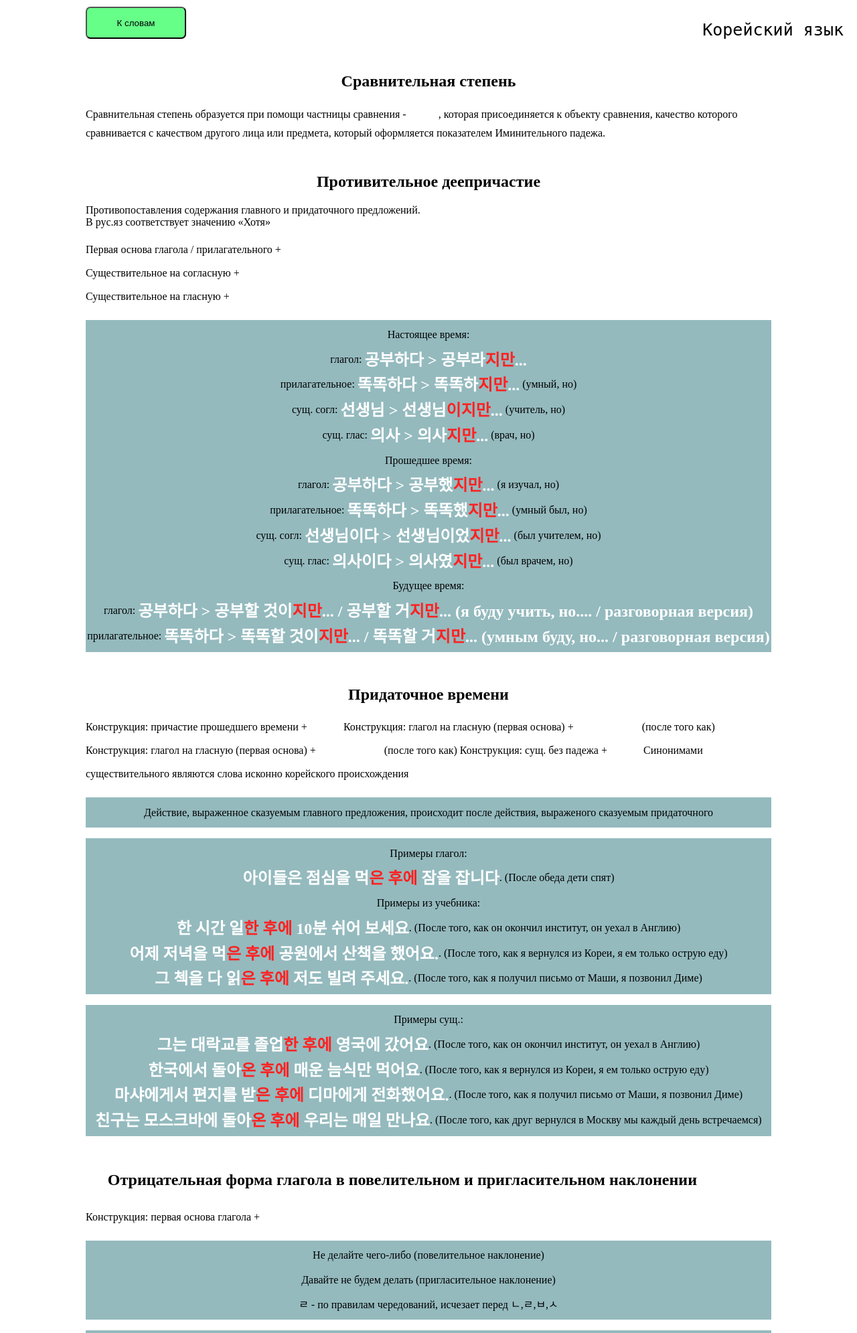
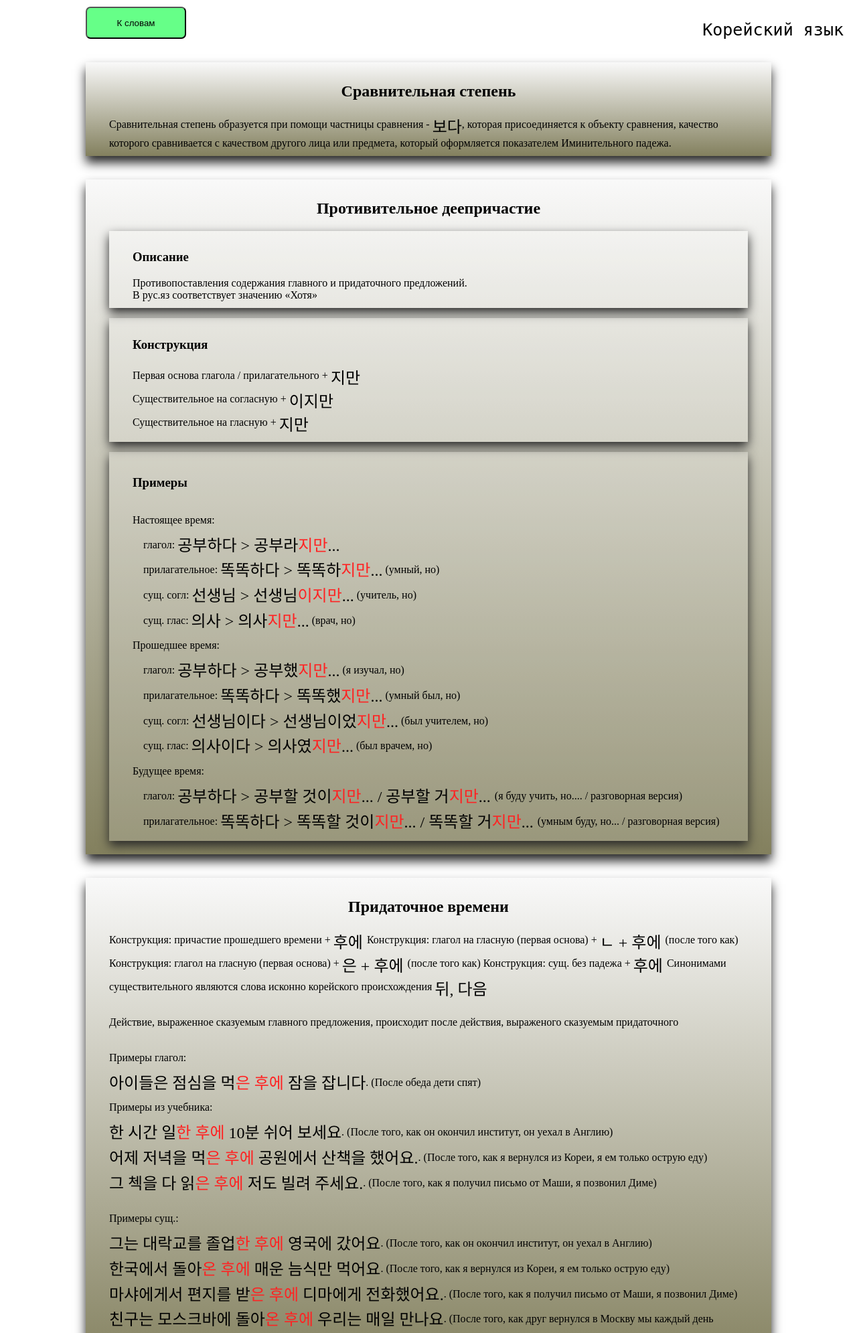
Before and after one commit to zinchuk0480/korean, a Python web app: template templates/rules.html in a window 1280 px wide. Shown: the top 1991 px of the page at 67% size. Run offline with Jinja, Linux system fonts and the light colour scheme; the template is opened without the code that fills it, so the values that code supplies are empty.

Commit message:
new rules style

```diff
--- a/static/rules.css
+++ b/static/rules.css
@@ -1,25 +1,42 @@
-.section_title{
-	margin-top: 50px;
+article{
+	margin: 35px 0;
+	padding: 10px 35px;
+	background: linear-gradient(180deg, #f9f9f9, #83805e);
+	box-shadow: 0 10px 15px #282828;
+}
+
+.article_title{
 	text-align: center;
+}
+
+.article__block{
+	margin: 15px 0 10px 0;
+	padding: 10px 35px;
+  box-shadow: 0 7px 15px #282828;
+	background-color: #ffffff2b;
+}
+
+.section__list{
+	margin: 0px auto;
+}
+.section__list-element{
+	padding-left: 1rem;
+}
+
+.description,
+.construction{
+
 }
 
 .big_size{
 	font-size: 1.5rem;
 	vertical-align: middle;
-	font-weight: bold;
-	color: #fff;
+	color: #000;
 }
 
 .line_text{
-	/*height: 50px;*/
-    padding: 4.1px 0;
-    box-sizing: border-box;
-    /*font-size: 2rem;*/
     line-height: 2.3rem;
-    /*white-space: nowrap;*/
-    text-align: center;
-    /*color: #fff;*/
-    background-color: #94babe;
+    overflow-wrap: break-word;
 }
 
 .red_text{
--- a/static/style.css
+++ b/static/style.css
@@ -9,12 +9,14 @@ ul, li{
 	margin: 0px;
 	list-style: none;
 }
-
-.word_list li:nth-child(2n){
+.word__list-element{
+	display: flex;
+}
+.word__list-element:nth-child(2n){
 	background-color: #eef8f9;
 }
 
-ul{
+.word_list{
 	display: block;
 	/*min-width: fit-content;*/
 	width: -moz-fit-content;
@@ -24,7 +26,7 @@ ul{
 	padding: 0px 10px;
 }
 
-li{
+.list_menu{
 	display: flex;
 	padding: 0px 20px;
 }
@@ -161,7 +163,7 @@ li{
 	transition: opacity .3s;
 }
 
-li:hover .opacity_cl{
+.word__list-element:hover .opacity_cl{
 	opacity: 1;
 }
 
@@ -181,11 +183,11 @@ li:hover .opacity_cl{
 	transition: flex .3s;
 }
 
-.word_list li:hover, .word_list li:nth-child(2n):hover{
+.word__list-element:hover, .word__list-element:nth-child(2n):hover{
 	background-color: rgba(117,255,177,.3);
 	transition: background-color .2s;
 }
-.word_list li:hover ::before{
+.word__list-element:hover ::before{
 	flex: 0.3 0 auto;
 }
 
--- a/static/table.css
+++ b/static/table.css
@@ -1,7 +1,7 @@
 .wraper_tables{
 	width: 80%;
 	margin: 10px auto;
-	overflow-x: scroll;
+	/*overflow-x: scroll;*/
 }
 
 .table__table-padez,
--- a/templates/rules.html
+++ b/templates/rules.html
@@ -12,42 +12,51 @@
 </a>
 
 
-<section>
-	<h2 class="section_title">Сравнительная степень</h2>
+<article>
+	<h2 class="article_title">Сравнительная степень</h2>
 	Сравнительная степень образуется при помощи частницы сравнения - <span class="big_size">보다</span>, которая присоединяется к объекту сравнения, качество которого сравнивается с качеством другого лица или предмета, который оформляется показателем Иминительного падежа.
-</section>
+</article>
 
-<section>
-	<h2 class="section_title"> Противительное деепричастие </h2>
-	<p class="description">
+<article>
+	<h2 class="article_title"> Противительное деепричастие </h2>
+	<section class="article__block description">
+		<h3> Описание </h3>
 		Противопоставления содержания главного и придаточного предложений.<br>
-		В рус.яз соответствует значению «Хотя»</p>
-	<p class="construction">
+		В рус.яз соответствует значению «Хотя»</section>
+	<section class="article__block construction">
+		<h3> Конструкция </h3>
 		Первая основа глагола / прилагательного + <span class="big_size">지만</span> <br>
 		Существительное на согласную + <span class="big_size">이지만</span> <br>
 		Существительное на гласную + <span class="big_size">지만</span>
-	</p>
-	<p class="line_text">
+	</section>
+	<section class="article__block line_text">
+		<h3> Примеры </h3>
 		Настоящее время: <br>
-		глагол: <span class="big_size">공부하다 > 공부라<span class="red_text">지만</span>...</span> <br>
-		прилагательное: <span class="big_size">똑똑하다 > 똑똑하<span class="red_text">지만</span>...</span> (умный, но) <br>
-		сущ. согл: <span class="big_size">선생님 > 선생님<span class="red_text">이지만</span>...</span> (учитель, но) <br>
-		сущ. глас: <span class="big_size">의사 > 의사<span class="red_text">지만</span>...</span> (врач, но) <br>
+		<ul class="section__list">
+		<li class="section__list-element">глагол: <span class="big_size">공부하다 > 공부라<span class="red_text">지만</span>...</span></li>
+		<li class="section__list-element">прилагательное: <span class="big_size">똑똑하다 > 똑똑하<span class="red_text">지만</span>...</span> (умный, но)</li>
+		<li class="section__list-element">сущ. согл: <span class="big_size">선생님 > 선생님<span class="red_text">이지만</span>...</span> (учитель, но)</li>
+		<li class="section__list-element">сущ. глас: <span class="big_size">의사 > 의사<span class="red_text">지만</span>...</span> (врач, но) </li>
+		</ul>
 		Прошедшее время: <br>
-		глагол: <span class="big_size">공부하다 > 공부했<span class="red_text">지만</span>...</span> (я изучал, но) <br>
-		прилагательное: <span class="big_size">똑똑하다 > 똑똑했<span class="red_text">지만</span>...</span> (умный был, но) <br>
-		сущ. согл: <span class="big_size">선생님이다 > 선생님이었<span class="red_text">지만</span>...</span> (был учителем, но) <br>
-		сущ. глас: <span class="big_size">의사이다 > 의사였<span class="red_text">지만</span>...</span> (был врачем, но) <br>
+		<ul class="section__list">
+		<li class="section__list-element">глагол: <span class="big_size">공부하다 > 공부했<span class="red_text">지만</span>...</span> (я изучал, но) </li>
+		<li class="section__list-element">прилагательное: <span class="big_size">똑똑하다 > 똑똑했<span class="red_text">지만</span>...</span> (умный был, но) </li>
+		<li class="section__list-element">сущ. согл: <span class="big_size">선생님이다 > 선생님이었<span class="red_text">지만</span>...</span> (был учителем, но) </li>
+		<li class="section__list-element">сущ. глас: <span class="big_size">의사이다 > 의사였<span class="red_text">지만</span>...</span> (был врачем, но) </li>
+		</ul>
 		Будущее время: <br>
-		глагол: <span class="big_size">공부하다 > 공부할 것이<span class="red_text">지만</span>... / 공부할 거<span class="red_text">지만</span>... (я буду учить, но.... / разговорная версия)</span> <br>
-		прилагательное: <span class="big_size">똑똑하다 > 똑똑할 것이<span class="red_text">지만</span>... / 똑똑할 거<span class="red_text">지만</span>... (умным буду, но... / разговорная версия)</span> <br>
-	</p>
-</section>
+		<ul>
+		<li class="section__list-element">глагол: <span class="big_size">공부하다 > 공부할 것이<span class="red_text">지만</span>... / 공부할 거<span class="red_text">지만</span>... </span> (я буду учить, но.... / разговорная версия)</li>
+		<li class="section__list-element">прилагательное: <span class="big_size">똑똑하다 > 똑똑할 것이<span class="red_text">지만</span>... / 똑똑할 거<span class="red_text">지만</span>... </span> (умным буду, но... / разговорная версия)</li>
+		</ul>
+	</section>
+</article>
 
 
 
-<section>
-	<h2 class="section_title"> Придаточное времени </h2>
+<article>
+	<h2 class="article_title"> Придаточное времени </h2>
 	Конструкция: причастие прошедшего времени + <span class="big_size"> 후에 </span>
 	Конструкция: глагол на гласную (первая основа) + <span class="big_size"> ㄴ + 후에 </span> (после того как) <br>
 	Конструкция: глагол на гласную (первая основа) + <span class="big_size"> 은 + 후에 </span> (после того как)
@@ -71,11 +80,11 @@
 		<span class="big_size">마샤에게서 편지를 받<span class="red_text">은 후에</span> 디마에게 전화했어요.</span>. (После того, как я получил письмо от Маши, я позвонил Диме) <br>
 		<span class="big_size">친구는 모스크바에 돌아<span class="red_text">온 후에</span> 우리는 매일 만나요</span>. (После того, как друг вернулся в Москву мы каждый день встречаемся)
    </p>
-</section>
+</article>
 
 
-<section>
-	<h2 class="section_title"> Отрицательная форма глагола в повелительном и пригласительном наклонении <span class="big_size">지 말다</span> </h2>
+<article>
+	<h2 class="article_title"> Отрицательная форма глагола в повелительном и пригласительном наклонении <span class="big_size">지 말다</span> </h2>
 	Конструкция: первая основа глагола + <span class="big_size">지 + 말다</span>
 	<p class="line_text">Не делайте чего-либо (повелительное наклонение)<br>
 	Давайте не будем делать (пригласительное наклонение) <br>
@@ -98,11 +107,11 @@
 		<span class="big_size">커피를 너무 많이 마시<span class="red_text">지 마세요</span>. 몸에 안 좋아요</span>. (Не пейте много кофе. Это не хорошо для тела.) <br>
 		<span class="big_size">박물관 안에서 사진을 찍<span class="red_text">지 마세요</span>. 몸에 안 좋아요</span>. (Внутри музея не делайте фотографии.) <br>
 	</p>
-</section>
+</article>
 
 
-<section>
-	<h2 class="section_title"> Категория желания </h2>
+<article>
+	<h2 class="article_title"> Категория желания </h2>
 	<p class="line_text">
 	Первая основа глагола + <span class="big_size">고 + 싶다</span><br>
 	1. В повествовательных предложениях с подлежащим, выраженным 1-м лицом / в вопросительных предложениях с подлежащим, выраженным -м лицом (<span class="big_size red_text">싶다</span>) <br>
@@ -117,11 +126,11 @@
 		<span class="big_size">입다 > 입어 <span class="red_text">보다</span></span> (Надевать > Примерять) <br>
 		<span class="big_size">멋다 > 먹어 <span class="red_text">보다</span></span> (Есть > Пробовать)
 	</p>
-</section>
+</article>
 
 
-<section>
-	<h2 class="section_title"> Категория попытки действия </h2>
+<article>
+	<h2 class="article_title"> Категория попытки действия </h2>
 	<p class="line_text">
 	Вторая основа глагола + <span class="big_size">보다</span>
 		 Пример:<br>
@@ -135,22 +144,22 @@
 		<span class="big_size">입다 > 입어 <span class="red_text">보다</span></span> (Надевать > Примерять) <br>
 		<span class="big_size">멋다 > 먹어 <span class="red_text">보다</span></span> (Есть > Пробовать)
 	</p>
-</section>
+</article>
 
-<section>
-	<h2 class="section_title"> (이 / 가) 걸리다 Требуемое время в дороге </h2>
+<article>
+	<h2 class="article_title"> (이 / 가) 걸리다 Требуемое время в дороге </h2>
 	<p class="line_text">
 		 Пример:<br>
 		<span class="big_size"> 삼십 분<span class="red_text">이 걸려요</span>. </span> <br>
 		<span class="big_size"> 세 시간<span class="red_text">이 걸려요</span>. </span>
 		С сущ. используется только именительный падеж
 	</p>
-</section>
+</article>
 
 
 
-<section>
-	<h2 class="section_title"> Суффикс вежливости —[으]시 </h2>
+<article>
+	<h2 class="article_title"> Суффикс вежливости —[으]시 </h2>
 	<p class="line_text">
 		На гласную (первая основа) + 시 <br>
 		На согласную (первая основа) + 으시<br>
@@ -175,11 +184,11 @@
 				Прошедшее время: <span class="big_size"> 예쁘<span class="red_text">셨어요</span>. / 아름<span class="red_text">우셨어요</span>. </span> <br>
 				Будущее время: <span class="big_size"> 예쁘<span class="red_text">실 거예요</span>. / 아름<span class="red_text">우실 거예요</span>. </span>
 			</p>
-</section>
+</article>
 
 
-<section>
-	<h2 class="section_title"> Определительная форма прилагательного </h2>
+<article>
+	<h2 class="article_title"> Определительная форма прилагательного </h2>
 	<p class="line_text">
 		<ol>
 			<li>
@@ -213,11 +222,11 @@
 			</li>
 		</ol>
 	</p>
-</section>
+</article>
 
 
-<section>
-	<h2 class="section_title"> 서 Предшествование </h2>
+<article>
+	<h2 class="article_title"> 서 Предшествование </h2>
 	Описывание нескольких действий в одном предложении (поднявшись 서 идите прямо)
 	<p class="line_text">
 		 Пример:<br>
@@ -226,21 +235,21 @@
 		<span class="big_size"> 올라가다 = 올라가<span class="red_text">서</span>... </span>
 		<span class="big_size"> 층우로 올라가<span class="red_text">서</span> 왼쪽으로 가세요. </span>
 	</p>
-</section>
+</article>
 
-<section>
-	<h2 class="section_title"> (이 / 가) 걸리다 Требуемое время в дороге </h2>
+<article>
+	<h2 class="article_title"> (이 / 가) 걸리다 Требуемое время в дороге </h2>
 	<p class="line_text">
 		 Пример:<br>
 		<span class="big_size"> 삼십 분<span class="red_text">이 걸려요</span>. </span> <br>
 		<span class="big_size"> 세 시간<span class="red_text">이 걸려요</span>. </span>
 		С сущ. используется только именительный падеж
 	</p>
-</section>
+</article>
 
 <div class="rules_2">
-	<section>
-		<h2 class="section_title"> Какой (무슨 / 어떤 [어떻다] / 어느) </h2>
+	<article>
+		<h2 class="article_title"> Какой (무슨 / 어떤 [어떻다] / 어느) </h2>
 		<p class="line_text">
 			Какой? (В ответе - сущ.):<br>
 			<span class="big_size">
@@ -266,11 +275,11 @@
 				Указать какой из предоставленных на выбор.
 			</span>
 		</p>
-	</section>
+	</article>
 
 
-	<section>
-		<h2 class="section_title"> 을래요 / 갈래요 (Мнение говорящего / решение) </h2>
+	<article>
+		<h2 class="article_title"> 을래요 / 갈래요 (Мнение говорящего / решение) </h2>
 		<p class="line_text">
 			Когда хотим услышать мнение собеседника <br>
 			Первая основа глагола =  согл. + <span class="big_size">을래요</span> / гласн + <span class="big_size">ㄹ래요</span>
@@ -278,10 +287,10 @@
 			<span class="big_size"> 먹다 </span>= <span class="big_size">먹<span class="red_text">을래요 </span> </span><br>
 			<span class="big_size"> 가다 </span>= <span class="big_size"><span class="red_text">갈래요 </span> </span><br>
 		</p>
-	</section>
+	</article>
 
-	<section>
-		<h2 class="section_title"> 아서 / 어서 </h2>
+	<article>
+		<h2 class="article_title"> 아서 / 어서 </h2>
 		<p class="line_text"> Предложение №1. 그래<span class="red_text">서</span> Предложение №2. <br>
 		 	Пример глагола + <span class="red_text">서</span>:<br>
 			<span class="big_size"> 가다 </span>= <span class="big_size">가서<span class="red_text">서 </span> </span><br>
@@ -295,10 +304,10 @@
 			согласная + <span class="big_size">  <span class="red_text">이어서 </span> = 선생님<span class="red_text">이어서</span> </span><br>
 			гласная + <span class="big_size"> <span class="red_text">여서 </span> = 의사<span class="red_text">여서 </span> </span>
 		</p>
-	</section>
+	</article>
 
-	<section>
-		<h2 class="section_title"> Отрицания 안 и 못 </h2>
+	<article>
+		<h2 class="article_title"> Отрицания 안 и 못 </h2>
 		<p class="line_text">
 			<span class="red_text">안</span> + глагол / прилаг.:
 			<span class="big_size"> <span class="red_text">안</span> 가요.</span> </span><br>
@@ -312,12 +321,12 @@
 			Пример: первая основа глагола + <span class="big_size"><span class="red_text"> 지 않다 </span></span><br>
 			<span class="big_size"> 배우<span class="red_text">지 못해요. </span> </span>
 		</p>
-	</section>
+	</article>
 
 
 
-	<section>
-		<h2 class="section_title"> Союз 고 (И/А) </h2>
+	<article>
+		<h2 class="article_title"> Союз 고 (И/А) </h2>
 		<p class="line_text"> Для глагола и прилагательного используется в качестве союза «И», а для существительных как союз «А». <br>
 Первая основа глагол/прилаг. + 고 + глагол/прилаг.
 		 	Пример глагол:
@@ -327,24 +336,24 @@
 			Пример сущ:
 			<span class="big_size"> 우리 할아버지는 선새ㅇ님이<span class="red_text">고 </span> 할머니는 의사입니다.</span>
 		</p>
-	</section>
+	</article>
 
 
-	<section>
-		<h2 class="section_title"> Союз 그런데(но / однако) </h2>
+	<article>
+		<h2 class="article_title"> Союз 그런데(но / однако) </h2>
 		<p class="line_text"> Предложение №1. 그런데 Предложение №2. <br>
 		 	Пример:
 			<span class="big_size"> 오늘은 시간이 없어요.<span class="red_text"> 그런데 </span> 내일 시간이 있을 거예요.</span>
 		</p>
-	</section>
+	</article>
 
 </div>
 
 
 <div class="rules">
 
-	<section>
-		<h2 class="section_title"> Союз 그리고 (И) </h2>
+	<article>
+		<h2 class="article_title"> Союз 그리고 (И) </h2>
 		<p class="line_text"> Предложение №1. 그리고 Предложение №2. <br>
 		 	Пример:
 			<span class="big_size"> 어제 친구를 만났어요.<span class="red_text"> 그리고 </span> 서점에 갔어요.</span> <br>
@@ -352,12 +361,12 @@
 			<span class="big_size"> 저는 책을 샀어요. <span class="red_text"> 그리고 </span> 저녁을 먹었어요. </span>
 		</p>
 
-	</section>
+	</article>
 
 
 
-	<section>
-		<h2 class="section_title"> Прошедшее время </h2>
+	<article>
+		<h2 class="article_title"> Прошедшее время </h2>
 
 		<p class="line_text">
 			<span class="big_size"> 았 / 었 </span>
@@ -401,10 +410,10 @@
 			<span class="big_size"> 의사<span class="red_text">였</span>어요. </span>
 		</p>
 
-	</section>
+	</article>
 
-	<section>
-		<h2 class="section_title"> Повелительное наклонение </h2>
+	<article>
+		<h2 class="article_title"> Повелительное наклонение </h2>
 		<p class="line_text">
 			согласная + <span class="big_size">으세요.</span> /
 			гласная + <span class="big_size">세요.</span> <br>
@@ -414,38 +423,38 @@
 			<span class="big_size"> 읽다 - 읽<span class="red_text">으세요. </span> </span>  <br>
 			<span class="big_size"> 가다 - 가<span class="red_text">세요. </span> </span>
 		</p>
-	</section>
+	</article>
 
 
-	<section>
-		<h2 class="section_title"> Окончания </h2>
+	<article>
+		<h2 class="article_title"> Окончания </h2>
 		<p class="line_text"> согласная + <span class="big_size">이에요</span> / гласная + <span class="big_size">예요</span> - неофициальная форма, утверждение или вопрос (зависит от интонации) <br>
 		 согласная + <span class="big_size"> 습니까? </span> / гласная + <span class="big_size"> 입니까? </span> - официальная вопросительная форма <br>
 		согласная + <span class="big_size"> 습니다 </span> / гласная + <span class="big_size"> 입니다 </span>- официальная утвердительная форма </p>
-	</section>
+	</article>
 
 
-	<section>
-		<h2 class="section_title"> Чтение букв в подчиме </h2>
+	<article>
+		<h2 class="article_title"> Чтение букв в подчиме </h2>
 		<p class="line_text"> <span class="big_size">ㄳ, ㄵ, ㄼ, ㄽ, ㄾ, ㅄ </span>- читается только первая согласная <br>
 		<span class="big_size">ㄺ, ㄻ, ㄿ</span> - читается только вторая<br>
 		В обоих случаях читаются обе, если следующая буква <span class="big_size">ㅇ</span> <nobr>(вторая буква из подчима заменяет ее) </nobr></p>
-	</section>
+	</article>
 
 
-	<section>
-		<h2 class="section_title"> Правила чтения ㅅ и ㅢ</h2>
+	<article>
+		<h2 class="article_title"> Правила чтения ㅅ и ㅢ</h2>
 		<p class="line_text">
 			<span class="big_size">ㅅ</span> и <span class="big_size">ㅆ</span> - читаются как [щ и щщ] перед буквами <span class="big_size">ㅣ, ㅑ, ㅛ, ㅠ</span> <br>
 			<span class="big_size">ㅢ</span> - читается как [<span class="big_size">ㅣ</span>] после всех согласных, кроме <span class="big_size">ㅇ</span>
 		</p>
-	</section>
+	</article>
 
 
-	<section>
-		<h2 class="section_title"> Сонорные буквы </h2>
+	<article>
+		<h2 class="article_title"> Сонорные буквы </h2>
 		<p class="line_text"> <span class="big_size"> ㅇ, ㄴ, ㄹ, ㅁ </span>- после этих букв происходит озвончение согласных </p>
-	</section>
+	</article>
 
 
 
--- a/templates/words.html
+++ b/templates/words.html
@@ -52,7 +52,7 @@
 			<ul class='word_list list_active'>
 				{% for key, val in jso.items() %}
 					{% for word in val %}
-						<li>
+						<li class="word__list-element">
 							<span class="korean"> {{ word.original }} </span>
 							<span class="russian"> {{ word.translate }} </span>
 						</li>
@@ -63,7 +63,7 @@
 			{% for key, val in jso.items() %}
 			<ul class='word_list'>
 					{% for word in val %}
-						<li>
+						<li class="word__list-element">
 							<span class="korean"> {{ word.original }} </span>
 							<span class="russian"> {{ word.translate }} </span>
 						</li>
```
